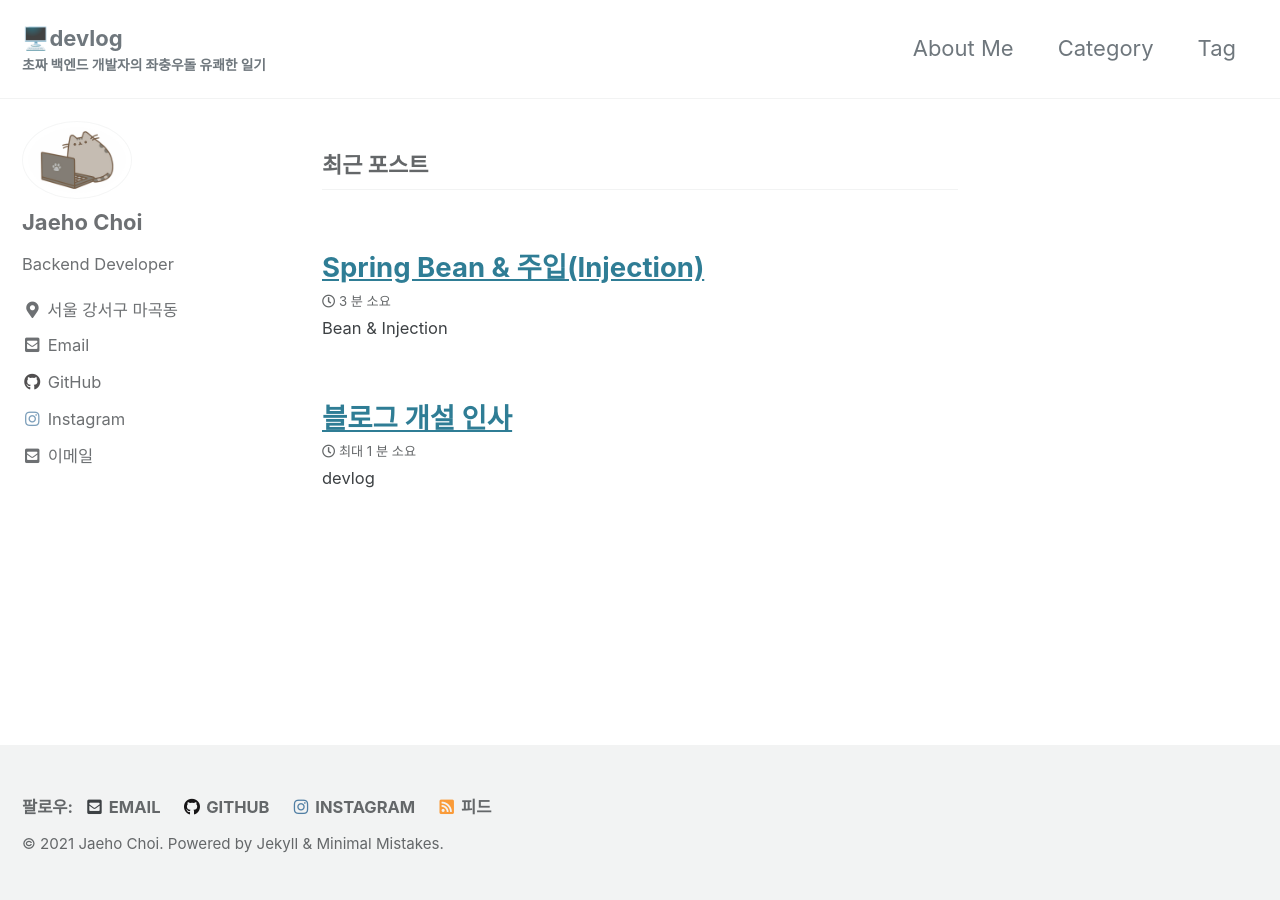
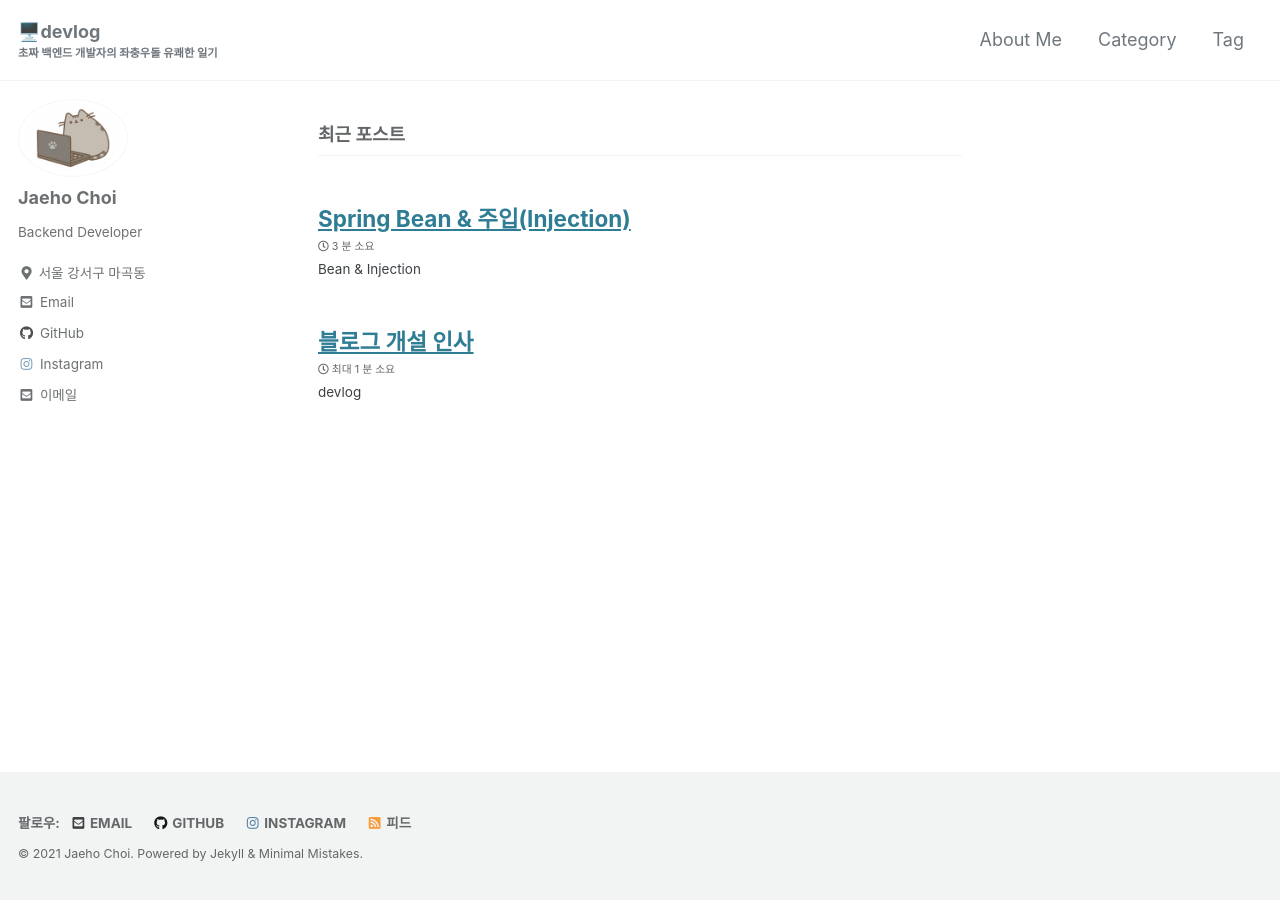
Before and after one commit to JulySeven1995/JulySeven1995.github.io, a Jekyll site: the page built from index.html, in a window 1280 px wide. Built offline with Jekyll 4.4.1, drawn with Linux system fonts in a browser that asks for light colours; cached includes are drawn as plain includes; the list of posts is cut into pages by our own code.

Commit message:
폰트 크기 수정

```diff
--- a/_sass/minimal-mistakes/_reset.scss
+++ b/_sass/minimal-mistakes/_reset.scss
@@ -8,18 +8,18 @@ html {
   /* apply a natural box layout model to all elements */
   box-sizing: border-box;
   background-color: $background-color;
-  font-size: 16px;
+  font-size: 14px;
 
   @include breakpoint($medium) {
-    font-size: 18px;
+    font-size: 14px;
   }
 
   @include breakpoint($large) {
-    font-size: 20px;
+    font-size: 16px;
   }
 
   @include breakpoint($x-large) {
-    font-size: 22px;
+    font-size: 18px;
   }
 
   -webkit-text-size-adjust: 100%;
```
Also changed, not shown: _posts/reminiscence/2021-04-23-injection.md (+1 -0 lines).
